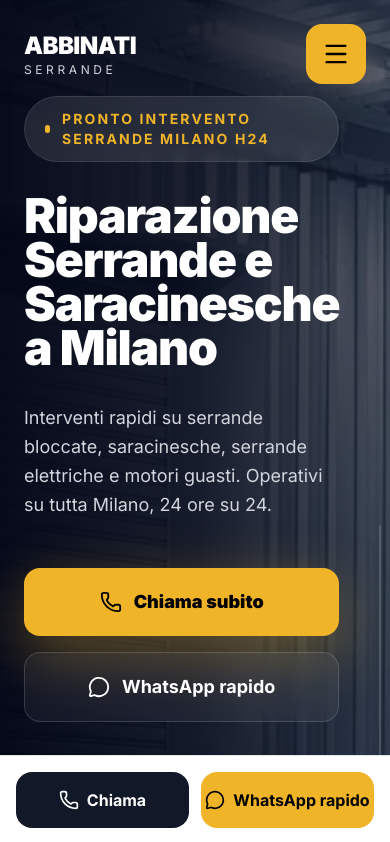
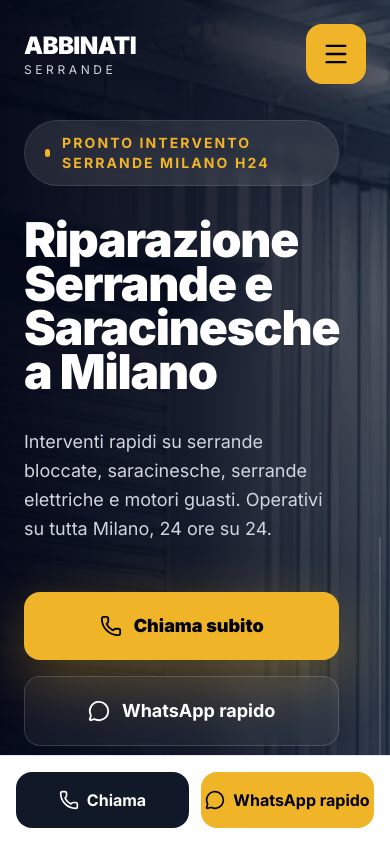
Before and after one commit to Simo-FI/abbinati-serrande, a Next.js app: page / in a window 390 px wide. Shown: the top 842 px of the page. Built offline with nearby package versions, Linux system fonts and the light colour scheme.

Commit message:
Fix mobile hero spacing overlap

```diff
--- a/app/page.tsx
+++ b/app/page.tsx
@@ -215,7 +215,7 @@ export default function Home() {
 
     <div className="max-w-2xl">
 
-      <div className="inline-flex items-center gap-3 bg-white/10 border border-white/10 backdrop-blur px-5 py-3 rounded-full mb-8">
+      <div className="inline-flex items-center gap-3 bg-white/10 border border-white/10 backdrop-blur px-5 py-3 rounded-full mt-6 mb-8">
 
   <div className="w-2 h-2 rounded-full bg-[#f0b429]"></div>
 
```
